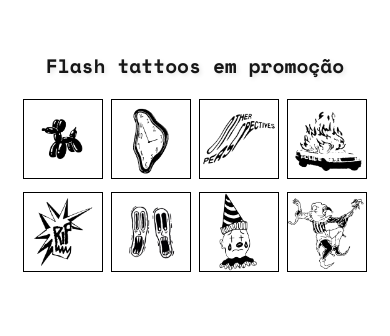
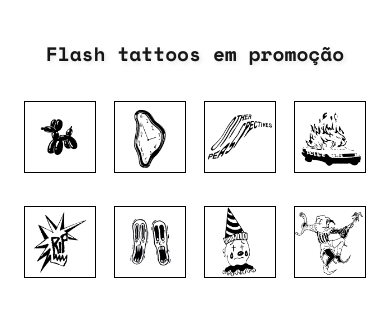
Before and after one commit to pepepepu/p-tattoo, a plain HTML site: page index.html in a window 390 px wide. Shown: the part 508-844 px from the top of the page. Drawn offline with nearby package versions, Linux system fonts and the light colour scheme.

Commit message:
Melhorias na seção de Flash Tattoos

```diff
--- a/css/mobile/_phone.scss
+++ b/css/mobile/_phone.scss
@@ -42,23 +42,23 @@
     .main-section-02 {
       gap: 3vh;
       height: 40vh;
-      gap: 2vh;
 
       .section-02-title {
         font-size: 5vw;
       }
 
       .section-02-div {
-        height: 55%;
+        height: 60%;
         display: grid;
         grid-template-columns: repeat(4, 1fr);
         grid-template-rows: repeat(2, 1fr);
         justify-content: center;
+        gap: 1vh;
 
         .s02-div-image {
           justify-self: center;
-          width: 20vw;
-          height: 20vw;
+          width: 18vw;
+          height: 18vw;
         }
       }
     }
```
Also changed, not shown: css/style.css, 1 other file.
